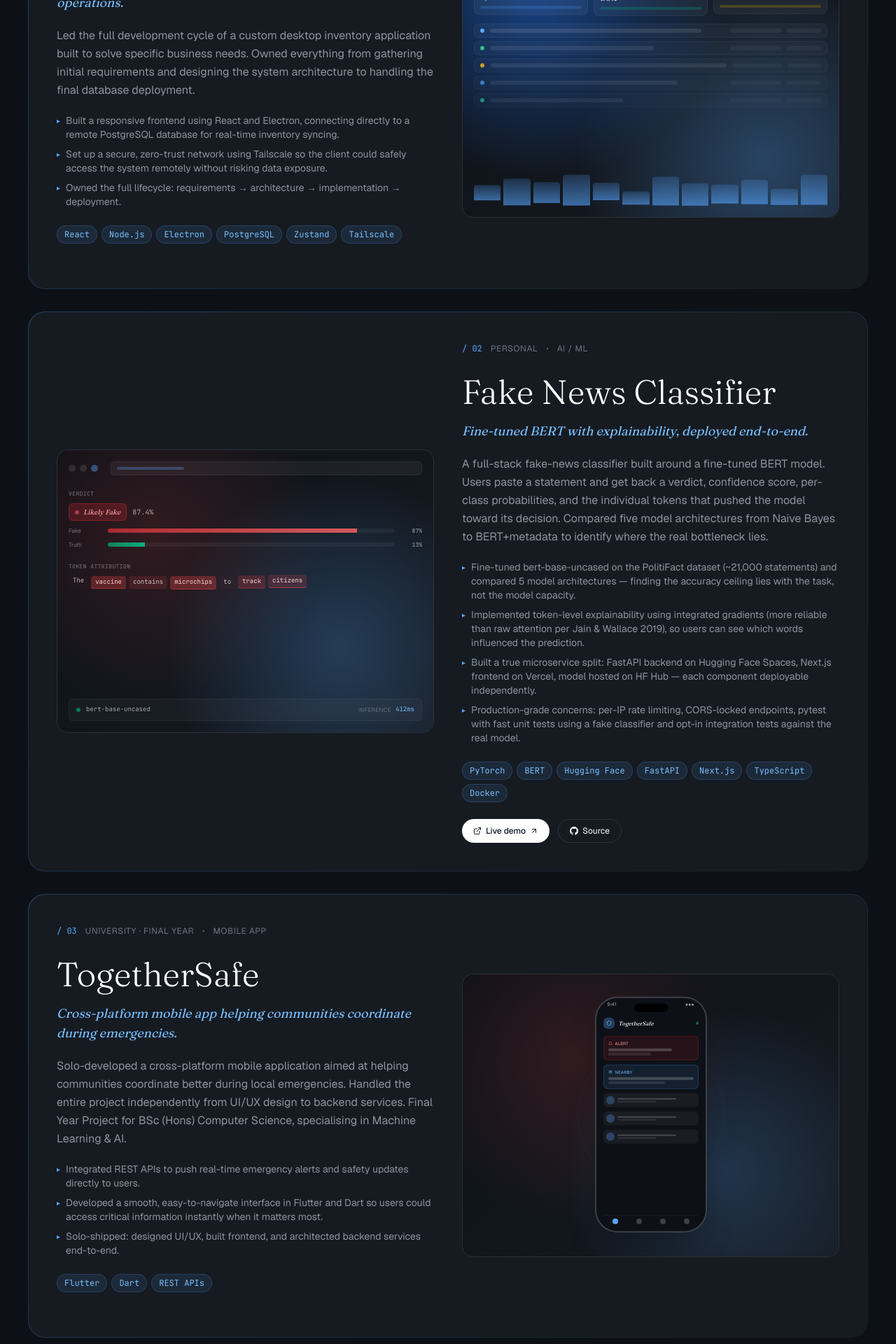
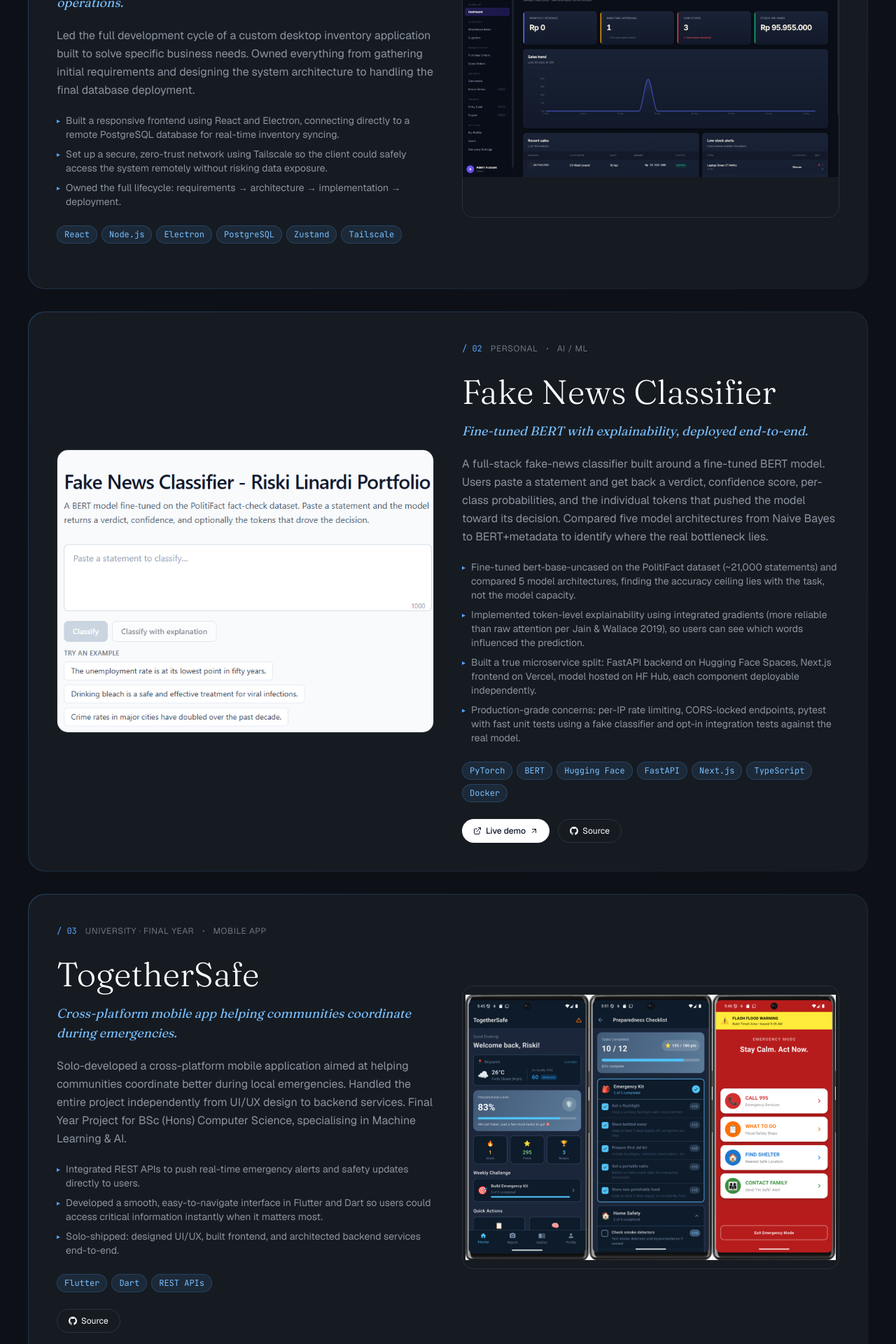
Before and after one commit to riskilinardi/rlportfolio, a Next.js app: page / in a window 1280 px wide. Shown: the part 3020-4940 px from the top of the page at 70% size. Built offline with nearby package versions, Linux system fonts and the light colour scheme.

Commit message:
Update to the projects

```diff
--- a/src/components/sections/FeaturedProjects.tsx
+++ b/src/components/sections/FeaturedProjects.tsx
@@ -5,9 +5,6 @@ import Image from "next/image";
 import { ArrowUpRight, ExternalLink } from "lucide-react";
 import { GithubIcon } from "@/components/ui/brand-icons";
 import { featuredProjects } from "@/data/projects";
-import { TrackeryMockup } from "./project-mockups/TrackeryMockup";
-import { TogetherSafeMockup } from "./project-mockups/TogetherSafeMockup";
-import { FakeNewsMockup } from "./project-mockups/FakeNewsMockup";
 import { Reveal } from "@/components/ui/Reveal";
 
 const categoryLabels: Record<string, string> = {
@@ -45,10 +42,6 @@ function ProjectVisual({
       />
     );
   }
-
-  if (slug === "trackery") return <TrackeryMockup />;
-  if (slug === "togethersafe") return <TogetherSafeMockup />;
-  if (slug === "fakenews-bert") return <FakeNewsMockup />;
 
   return (
     <div
--- a/src/data/projects.ts
+++ b/src/data/projects.ts
@@ -3,6 +3,7 @@ import type { Project } from "@/types";
 export const projects: Project[] = [
   {
     id: "trackery",
+    image: "/trackery.png",
     slug: "trackery",
     title: "Trackery",
     tagline:
@@ -30,6 +31,7 @@ export const projects: Project[] = [
   },
   {
     id: "fakenews-bert",
+    image: "/FakeNewsBert.png",
     slug: "fakenews-bert",
     title: "Fake News Classifier",
     tagline: "Fine-tuned BERT with explainability, deployed end-to-end.",
@@ -53,14 +55,15 @@ export const projects: Project[] = [
       github: "https://github.com/riskilinardi/fake-news-bert",
     },
     highlights: [
-      "Fine-tuned bert-base-uncased on the PolitiFact dataset (~21,000 statements) and compared 5 model architectures — finding the accuracy ceiling lies with the task, not the model capacity.",
+      "Fine-tuned bert-base-uncased on the PolitiFact dataset (~21,000 statements) and compared 5 model architectures, finding the accuracy ceiling lies with the task, not the model capacity.",
       "Implemented token-level explainability using integrated gradients (more reliable than raw attention per Jain & Wallace 2019), so users can see which words influenced the prediction.",
-      "Built a true microservice split: FastAPI backend on Hugging Face Spaces, Next.js frontend on Vercel, model hosted on HF Hub — each component deployable independently.",
+      "Built a true microservice split: FastAPI backend on Hugging Face Spaces, Next.js frontend on Vercel, model hosted on HF Hub, each component deployable independently.",
       "Production-grade concerns: per-IP rate limiting, CORS-locked endpoints, pytest with fast unit tests using a fake classifier and opt-in integration tests against the real model.",
     ],
   },
   {
     id: "togethersafe",
+    image: "/togethersafe.png",
     slug: "togethersafe",
     title: "TogetherSafe",
     tagline:
@@ -72,7 +75,7 @@ export const projects: Project[] = [
     year: 2026,
     featured: true,
     tech: ["Flutter", "Dart", "REST APIs"],
-    links: {},
+    links: { github: "https://github.com/riskilinardi/TogetherSafe" },
     highlights: [
       "Integrated REST APIs to push real-time emergency alerts and safety updates directly to users.",
       "Developed a smooth, easy-to-navigate interface in Flutter and Dart so users could access critical information instantly when it matters most.",
```
Also changed, not shown: public/FakeNewsBert.png (added).
